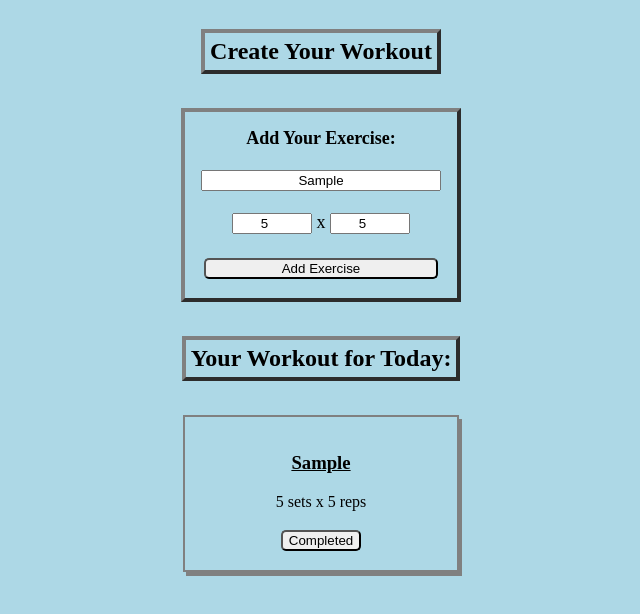
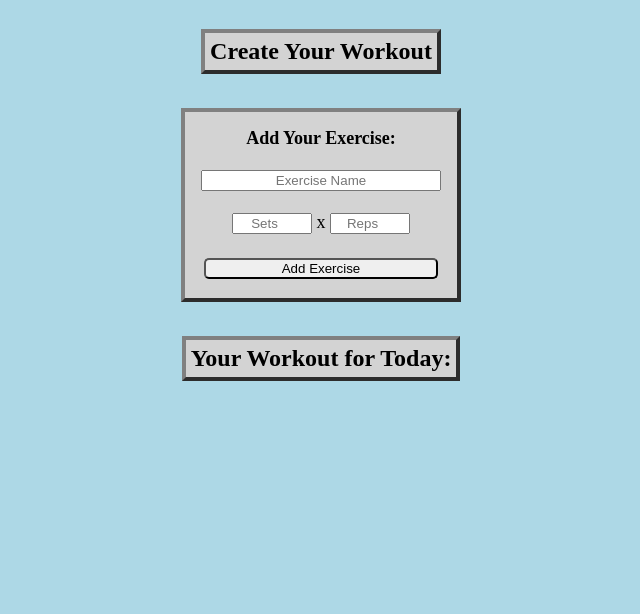
Before and after one commit to jondmca/project1, a plain HTML site: page index.html in a window 1280 px wide. Both pictures are taken after typing "Sample", "5", "5" into the empty fields and a click on the input "Add Exercise". Shown: the part 92-706 px from the top of the page, without its empty margins (319-959 px from the left). Drawn offline with Linux system fonts and the light colour scheme; no server answers.

Commit message:
final touches

```diff
--- a/index.js
+++ b/index.js
@@ -10,9 +10,11 @@ function handleSubmit(e){
         sets: e.target.sets.value,
         reps: e.target.reps.value
     }
-    console.log(exerciseObj)
-    renderOneExercise(exerciseObj);
     addExercise(exerciseObj);
+    console.log(e.target.exercise_name.value)
+    e.target.exercise_name.value = "";
+    e.target.sets.value = "";
+    e.target.reps.value = "";
 };
 }
 
@@ -57,7 +59,6 @@ function getAllExercises(){
 
 //Adding exercises to JSON server data
 function addExercise(exerciseObj){
-    console.log(JSON.stringify(exerciseObj))
     fetch('http://localhost:3000/workouts', {
         method: 'POST' ,
         headers:
@@ -68,7 +69,7 @@ function addExercise(exerciseObj){
         body:JSON.stringify(exerciseObj)
     })
     .then(res => res.json())
-    .then(data => console.log(data))
+    .then(data => renderOneExercise(data))
 
 }
 
--- a/style.css
+++ b/style.css
@@ -22,6 +22,7 @@ h2 {
     display: table;
     margin: 0 auto;
     padding: 5px;
+    background-color: lightgrey;
 }
 
 h3 {
@@ -37,6 +38,7 @@ form {
     width: 15rem;
     display: inline-grid;
     margin: 1rem 2rem;
+    background-color: lightgray;
 }
 
 #exercise_name {
@@ -74,6 +76,7 @@ form {
     display: inline-grid;
     margin: 1rem 2rem;
     box-shadow: 3px 4px grey;
+    background-color: lightgrey;
 }
 
 .completed-btn {
```
Also changed, not shown: db.json (+1 -8 lines).
